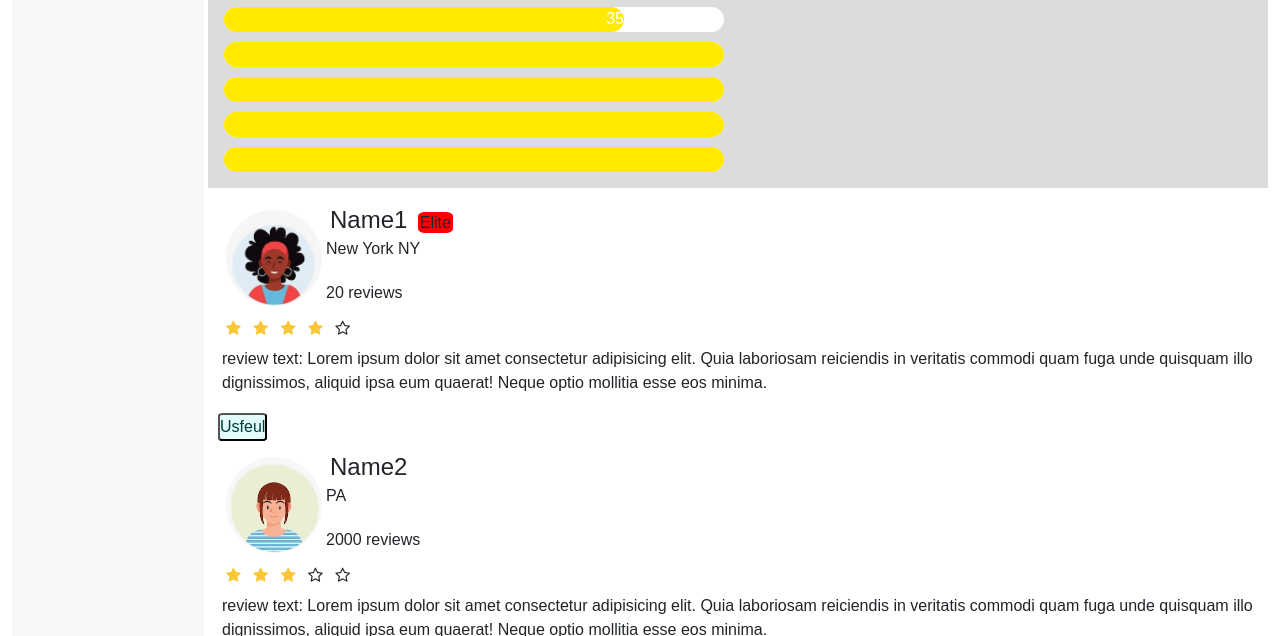
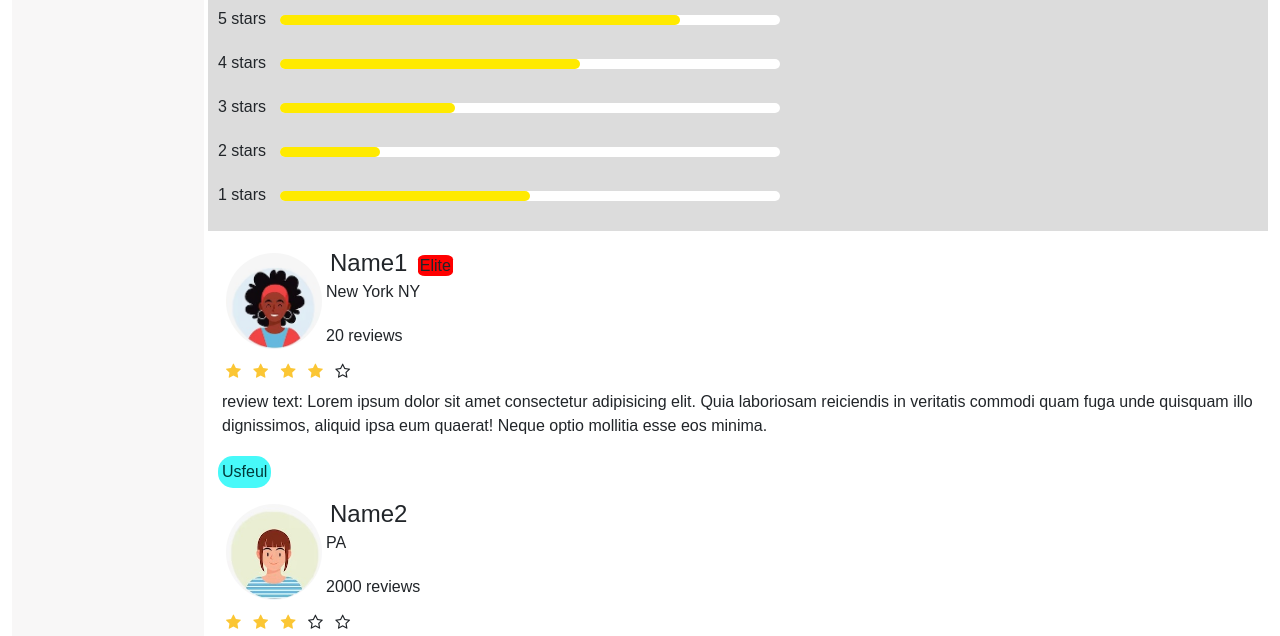
Before and after one commit to ProfNaama/RevDigitExpLab, a plain HTML site: page views/ReviewsPage.html in a window 1280 px wide. Shown: the part 161-797 px from the top of the page. Drawn offline with nearby package versions, Linux system fonts and the light colour scheme.

Commit message:
updating total stars element

```diff
--- a/static/css/style4.css
+++ b/static/css/style4.css
@@ -78,20 +78,32 @@ main {
 }
 
 .usefulButton {
-    background-color: rgb(226, 252, 252);
-    border: 0.1 solid rgb(226, 252, 252);
-    border-radius: 10%;
+    background-color: rgb(71, 249, 249);
+    border: 0 solid rgb(226, 252, 252);
+    border-radius: 15px;
     color: rgb(0, 57, 57);
+    padding: 4px;
+}
+
+.clicked {
+    border: 1 solid blackcs;
+
+}
+/* stars summar*/
+
+.stars_count {
+    display: flex;
+    margin: 0px;
     padding: 0px;
 }
-/* stars summar*/
 .stars_count_bar {
     background-color: white;
     width: 500px;
-    height: 25px;
+    height: 10px;
     border-radius: 15px;
     padding: 0%;
     margin: 10px;
+    clear:right;
 }
 
 .stars_bar_fill {
@@ -107,3 +119,18 @@ main {
 .five_stars {
     width: 80%
 }
+
+.four_stars {
+    width: 60%
+}
+
+.three_stars {
+    width: 35%
+}
+.two_stars {
+    width: 20%
+}
+
+.one_stars {
+    width: 50%
+}
--- a/static/js/load_csv_reviews.js
+++ b/static/js/load_csv_reviews.js
@@ -171,3 +171,12 @@ const submitSurvey = function(){
 $(document).ready(function(){
     loadData();
   });
+
+
+// event listener to usefull button
+const usefulButton = document.getElementsByClassName('usefulButton');
+usefulButton.addEventListener("click", clickedFunction);
+function clickedFunction() {
+    document.getElementsByClassName.addClass = "clicked";
+
+}
--- a/views/ReviewsPage.html
+++ b/views/ReviewsPage.html
@@ -18,20 +18,35 @@
             <p>maybe a title will be here</p>
             <div class="overall_Star_rating">
                 <h3>restaurente overall rating</h3>
+                <div class="stars_count">
+                    <p>5 stars</p>
                     <div class="stars_count_bar">
-                    <div class="stars_bar_fill five_stars">35</div>
+                        <div class="stars_bar_fill five_stars"></div>
                     </div>
+                </div>
+                <div class="stars_count">
+                    <p>4 stars</p>
                     <div class="stars_count_bar">
                         <div class="stars_bar_fill four_stars"></div>
                     </div>
+                </div>
+                <div class="stars_count">
+                    <p>3 stars</p>
                     <div class="stars_count_bar">
                         <div class="stars_bar_fill three_stars"></div>
                     </div>
+                </div>
+                <div class="stars_count">
+                    <p>2 stars</p>
                     <div class="stars_count_bar">
                         <div class="stars_bar_fill two_stars"></div>
                     </div>
+                </div>
+                <div class="stars_count">
+                    <p>1 stars</p>
                     <div class="stars_count_bar">
                         <div class="stars_bar_fill one_stars"></div>
+                    </div>
                 </div>
             </div>
         </header>
```
Lines whose indentation alone changed are shown as unchanged.
